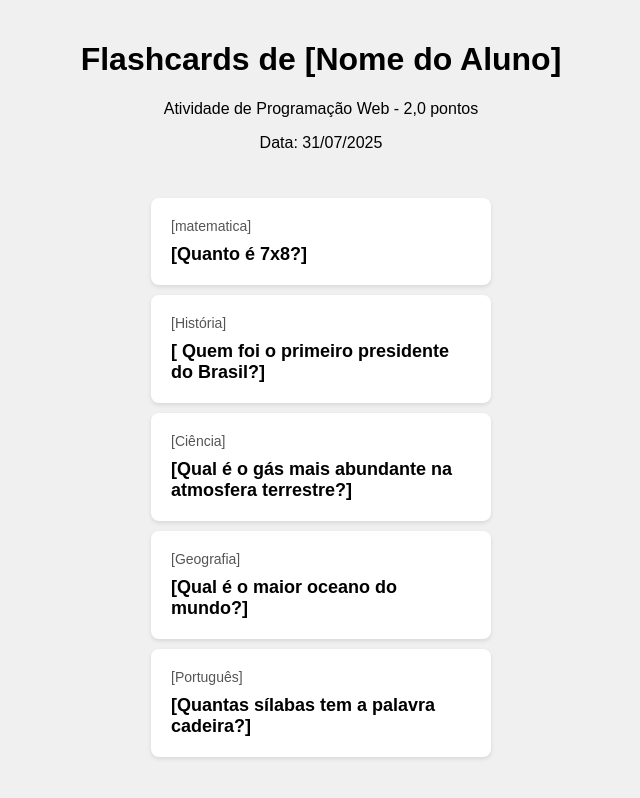
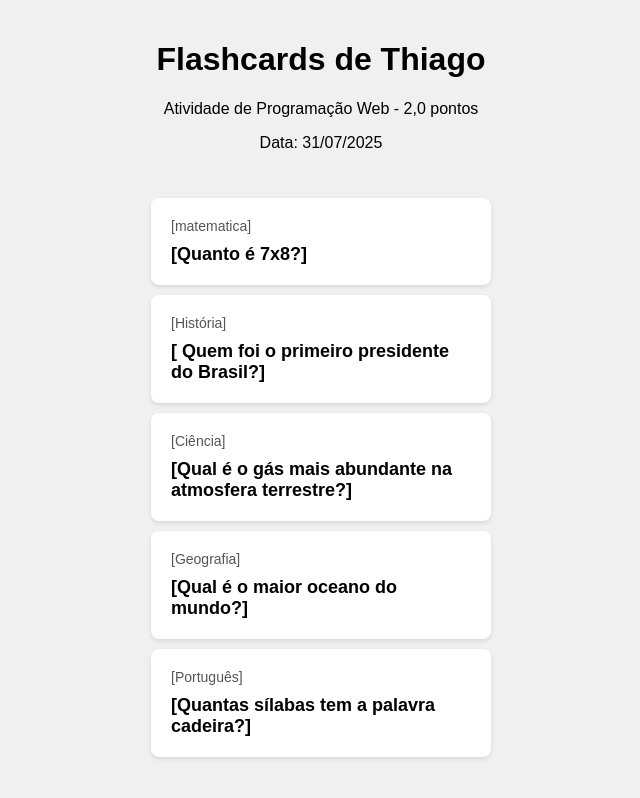
Before and after one commit to mecanicoraiz/lkjhgbhk, a plain HTML site: page index.html in a window 1280 px wide. Shown: the whole page, without its empty margins (319-959 px from the left). Drawn offline with Linux system fonts and the light colour scheme.

Commit message:
Update index.html

```diff
--- a/index.html
+++ b/index.html
@@ -52,7 +52,7 @@ display: block;
 </head>
 <body>
 <div class="header">
-<h1>Flashcards de [Nome do Aluno]</h1>
+<h1>Flashcards de Thiago</h1>
 <p>Atividade de Programação Web - 2,0 pontos</p>
 <p>Data: 31/07/2025</p>
 </div>
```
